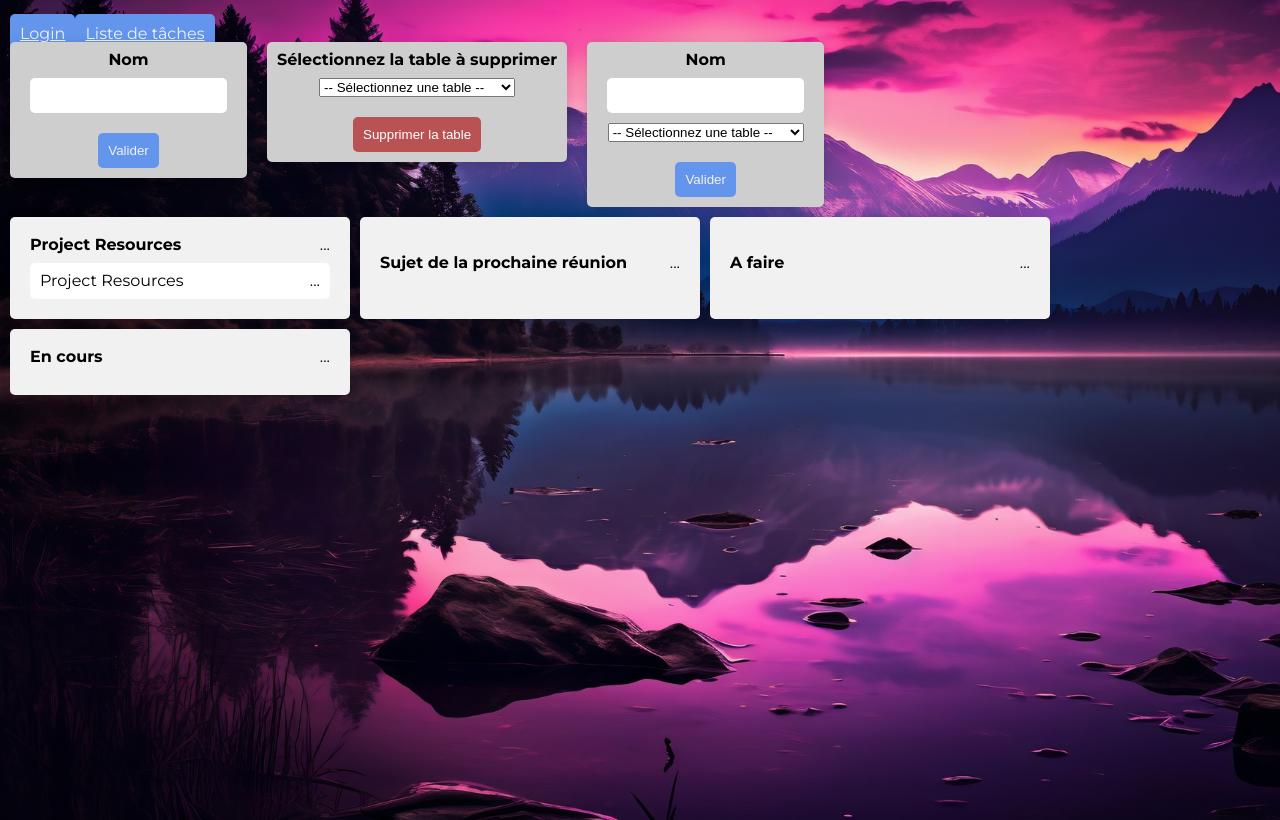
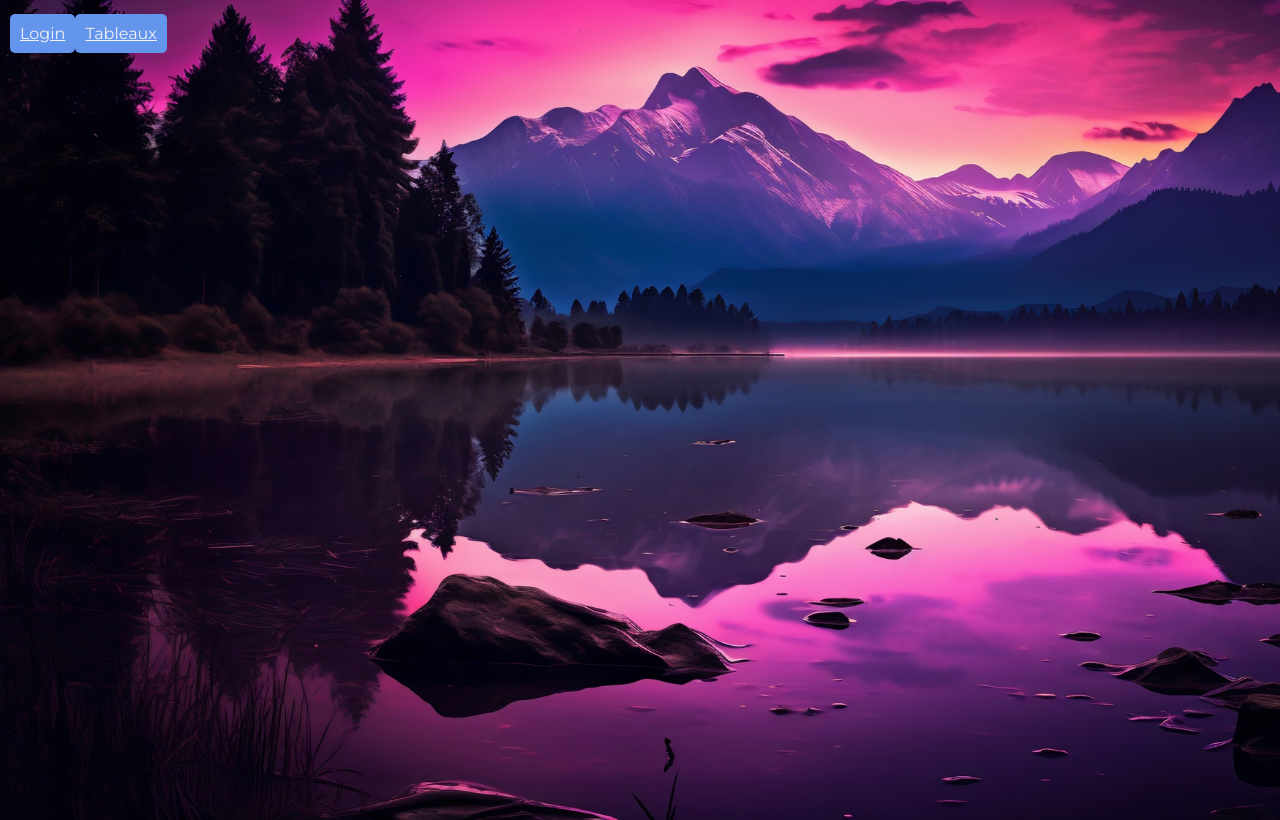
Before and after one commit to Dylan-Orecchioni/task-manager, a React (Vite) app: page / in a window 1280 px wide. Built offline with nearby package versions, Linux system fonts and the light colour scheme.

Commit message:
Exo 10: correction ajouté

```diff
--- a/src/App.jsx
+++ b/src/App.jsx
@@ -11,13 +11,9 @@ function App() {
         <div className="app">
           <Routes>
             <Route path={"/"} element={<HomePage/>} />
+            <Route path={"/tables"} element={<Tables/>} />
             <Route path={"/login"} element={<Login/>} />
-            <Route path={"/tasklist"} element={<Tables/>} />
           </Routes>
-
-          <div className="card-container">
-            <Tables />
-          </div>
         </div>
       </>
   );
--- a/src/components/Home/HomePage.jsx
+++ b/src/components/Home/HomePage.jsx
@@ -1,14 +1,14 @@
+// eslint-disable-next-line no-unused-vars
 import React from 'react';
 import {Link} from "react-router-dom";
 
 const HomePage = () => {
   return (
-      <div>
+      <>
         <h1>Page d'accueil</h1>
-
         <Link to="/login" className="btn btn-primary">Login</Link>
-        <Link to="/tasklist" className="btn btn-primary">Liste de tâches</Link>
-      </div>
+        <Link to="/tables" className="btn btn-primary">Tableaux</Link>
+      </>
   );
 };
 
--- a/src/components/Login/Login.jsx
+++ b/src/components/Login/Login.jsx
@@ -1,8 +1,11 @@
 import React from 'react';
+import HomePage from "../Home/HomePage.jsx";
+import {Link} from "react-router-dom";
 
 const Login = () => {
   return (
       <div>
+        <Link to={"/" } className="btn btn-primary" element={<HomePage/>}>Page d'accueil</Link>
         <h1>Connexion</h1>
       </div>
   );
--- a/src/components/Tables/Table/Table.jsx
+++ b/src/components/Tables/Table/Table.jsx
@@ -16,7 +16,8 @@ const Table = ({ title, tasks, table }) => {
           // eslint-disable-next-line react/prop-types
             if(task.tableId === table.id){
               return <Task key={task.id} task={task} />
-          }}
+            }
+          }
         )}
       </div>
     </div>
--- a/src/components/Tables/Tables.jsx
+++ b/src/components/Tables/Tables.jsx
@@ -1,10 +1,12 @@
 import './Tables.css'
-import {useState} from "react";
+import React, {useState} from "react";
 import Table from "./Table/Table.jsx";
 import FormAddTable from "../Form/Tables/FormAddTable/FormAddTable.jsx";
 import FormDeleteTable from "../Form/Tables/FormDeleteTable/FormDeleteTable.jsx";
 import FormAddTask from "../Form/Task/FormAddTask/FormAddTask.jsx";
 import task from "../Form/Task/Task.jsx";
+import {Link} from "react-router-dom";
+import HomePage from "../Home/HomePage.jsx";
 
 // eslint-disable-next-line react/prop-types
 const Tables = () => {
@@ -49,6 +51,7 @@ const addTask = (newTask) => {
 
   return (
       <>
+        <Link to={"/" } className="btn btn-primary" element={<HomePage/>}>Page d'accueil</Link>
         <div className="formAddTable">
           <FormAddTable addTable={addTable}/>
           <FormDeleteTable tables={tables} setTables={setTables}/>
```
Lines whose indentation alone changed are shown as unchanged.
